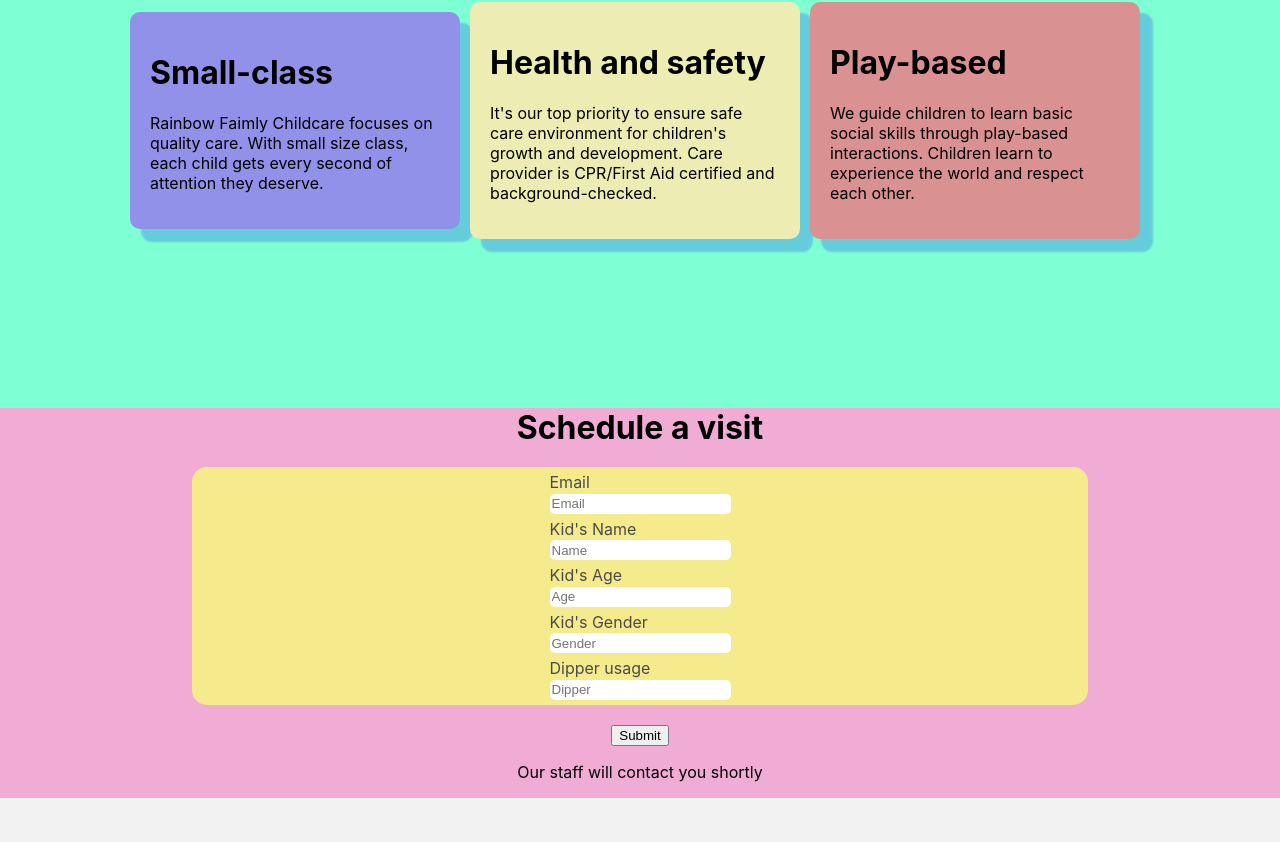
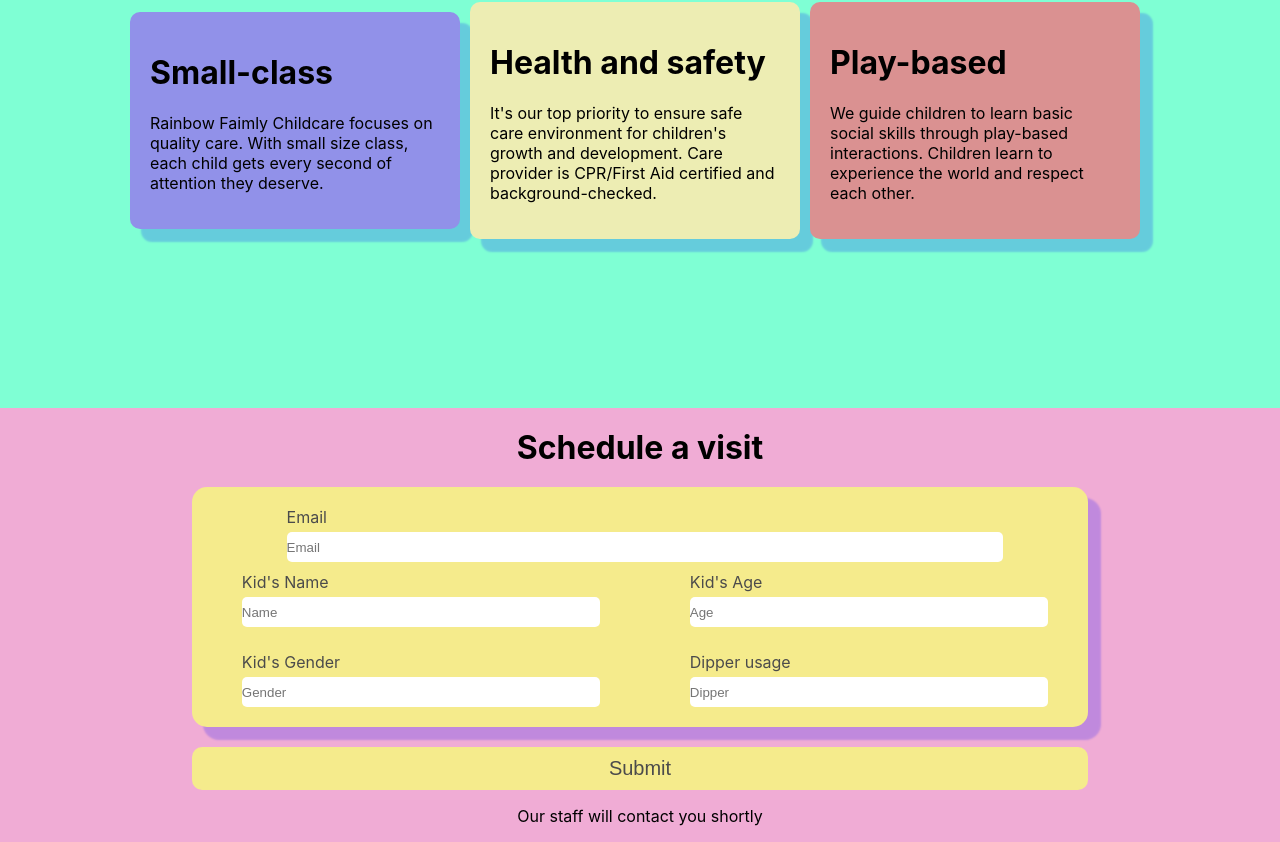
Before and after one commit to PenguineZhang/rainbow-childcare-website, a React (Create React App) app: page / in a window 1280 px wide. Shown: the part 1052-1894 px from the top of the page. Before the commit the page ends 1850 px from the top, so only its background shows below. Built offline with nearby package versions, Linux system fonts and the light colour scheme.

Commit message:
input style

```diff
--- a/src/components/AboutUs/index.scss
+++ b/src/components/AboutUs/index.scss
@@ -8,6 +8,7 @@
     padding: 20px;
     margin-bottom: 15px;
     border-radius: 10px;
+    box-shadow: 12px 12px 2px 1px rgba(0, 0, 255, 0.2);
   }
   .container1 {
     background-color: rgb(145, 145, 233);
@@ -27,7 +28,7 @@
     justify-content: center;
     .aboutUs-block {
       margin-right: 10px;
-      box-shadow: 12px 12px 2px 1px rgba(0, 0, 255, 0.2);
+
       max-width: 330px;
     }
   }
--- a/src/components/Queue/index.js
+++ b/src/components/Queue/index.js
@@ -30,7 +30,7 @@ const Queue = () => {
       <h1>Schedule a visit</h1>
 
       <form action='' className='userInfo'>
-        <div className='userInfoContainer'>
+        <div className='userInfoContainer first'>
           <div className='wrapper'>
             <div className='title'>Email</div>
             <input
@@ -78,7 +78,7 @@ const Queue = () => {
           </div>
         </div>
 
-        <div className='userInfoContainer'>
+        <div className='userInfoContainer last'>
           <div className='wrapper'>
             <div className='title'>Dipper usage</div>
             <input
--- a/src/components/Queue/index.scss
+++ b/src/components/Queue/index.scss
@@ -5,7 +5,7 @@
   justify-content: center;
   align-items: center;
   h1 {
-    margin: 0px 0px 20px 0px;
+    margin: 20px 0px 20px 0px;
   }
 
   .userInfo {
@@ -13,20 +13,67 @@
     width: 70%;
     border-radius: 15px;
     margin-bottom: 20px;
+    box-shadow: 12px 12px 2px 1px rgba(0, 0, 255, 0.2);
     .userInfoContainer {
       margin: 5px;
       display: flex;
       flex-direction: column;
       align-items: center;
+      .wrapper {
+        width: 80%;
+      }
       .title {
         text-align: left;
         color: rgb(75, 75, 75);
+        margin-bottom: 5px;
       }
       input {
         border-radius: 5px;
         border-style: none;
-        height: 20px;
+        height: 30px;
+        padding: 0px;
+        width: 100%;
       }
+    }
+    .last {
+      margin-bottom: 20px;
+    }
+    .first {
+      margin-top: 20px;
+    }
+  }
+
+  .submitForm {
+    width: 70%;
+    font-size: 20px;
+    background-color: rgb(245, 235, 140);
+    color: rgb(75, 75, 75);
+    border: none;
+    border-radius: 10px;
+    padding: 10px;
+    &:hover {
+      box-shadow: 12px 12px 2px 1px rgba(0, 0, 255, 0.2);
+      transition-duration: 500ms;
     }
   }
 }
+
+@media only screen and (min-width: 1024px) {
+  .userInfo {
+    width: 100%;
+    display: grid;
+    grid-template-rows: repeat(3, 1fr);
+    grid-template-columns: repeat(2, 1fr);
+    .userInfoContainer {
+      width: 100%;
+      .wrapper {
+        width: 100%;
+      }
+    }
+    .first {
+      grid-column: 1 / 3;
+      width: 100%;
+      justify-self: start;
+    }
+  }
+}
```
